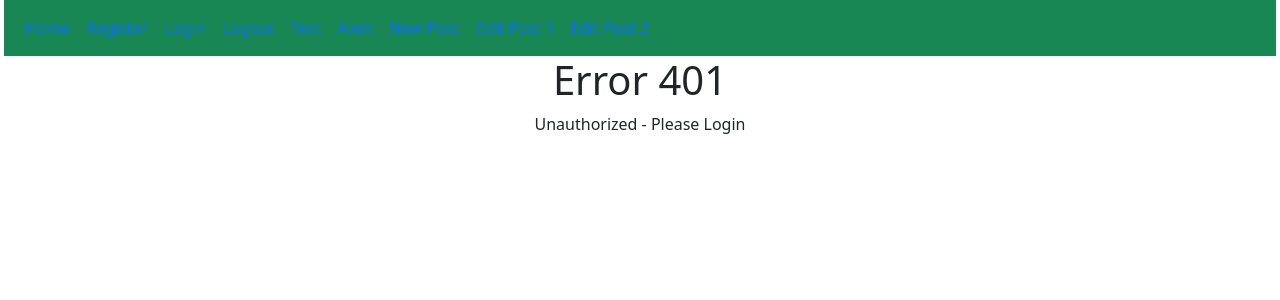
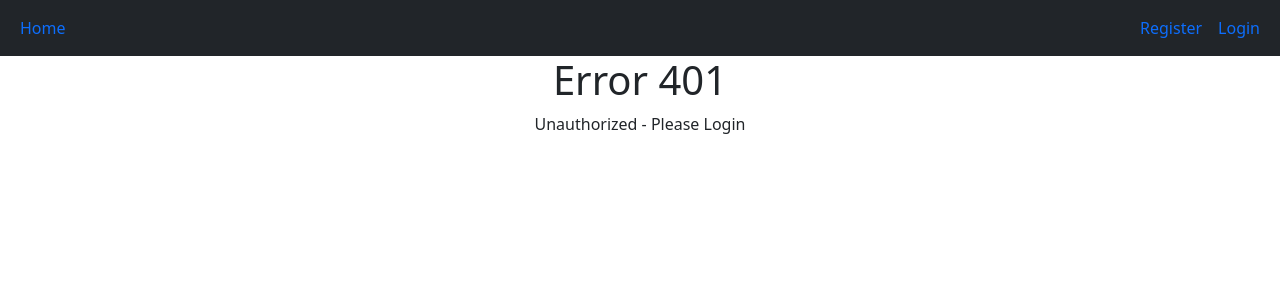
Before and after one commit to ZakMcRae/psts-api-front-end, a FastAPI app: page /post/new in a window 1280 px wide. Shown: the top 300 px of the page. Run offline with FastAPI, Linux system fonts and the light colour scheme.

Commit message:
modified navbar - has logged in vs out links

```diff
--- a/Blog_FastAPI/templates/base.html
+++ b/Blog_FastAPI/templates/base.html
@@ -26,25 +26,25 @@
 
 
 <nav class="navbar navbar-expand-md py-0">
-    <div class="container-fluid mx-1 bg-main-mid py-2 bg-success">
-        <button class="navbar-toggler" type="button" data-bs-toggle="collapse" data-bs-target="#navbarNavAltMarkup"
+    <div class="container-fluid bg-main-mid py-2 bg-dark">
+        <button class="navbar-toggler navbar-dark ms-auto" type="button" data-bs-toggle="collapse" data-bs-target="#navbarNavAltMarkup"
                 aria-controls="navbarNavAltMarkup" aria-expanded="false" aria-label="Toggle navigation">
             <span class="navbar-toggler-icon"></span>
         </button>
         <div class="collapse navbar-collapse" id="navbarNavAltMarkup">
-
             <div class="navbar-nav me-auto">
                 <a class="nav-link active" href="{{ url_for('home') }}">Home</a>
-                <a class="nav-link active" href="{{ url_for('get_register_account') }}">Register</a>
-                <a class="nav-link active" href="{{ url_for('get_login') }}">Login</a>
-                <a class="nav-link active" href="{{ url_for('get_logout') }}">Logout</a>
-                <a class="nav-link active" href="{{ url_for('get_test') }}">Test</a>
-                <a class="nav-link active" href="{{ url_for('get_alert') }}">Alert</a>
-                <a class="nav-link active" href="{{ url_for('get_new_post') }}">New Post</a>
-                <a class="nav-link active" href="http://127.0.0.1:8080/post/1/edit">Edit Post 1</a>
-                <a class="nav-link active" href="http://127.0.0.1:8080/post/2/edit">Edit Post 2</a>
+            </div>
 
-                </div>
+            <div class="navbar-nav">
+                {% if request.cookies.get('jlt') %}
+                    <a class="nav-link active" href="{{ url_for('get_logout') }}">Logout</a>
+                {% else %}
+                    <a class="nav-link active" href="{{ url_for('get_register_account') }}">Register</a>
+                    <a class="nav-link active" href="{{ url_for('get_login') }}">Login</a>
+                {% endif %}
+            </div>
+
         </div>
     </div>
 </nav>
```
